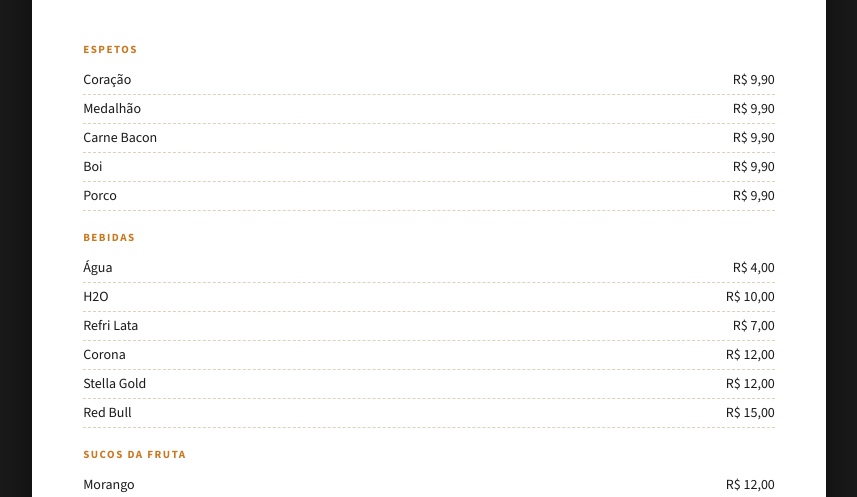
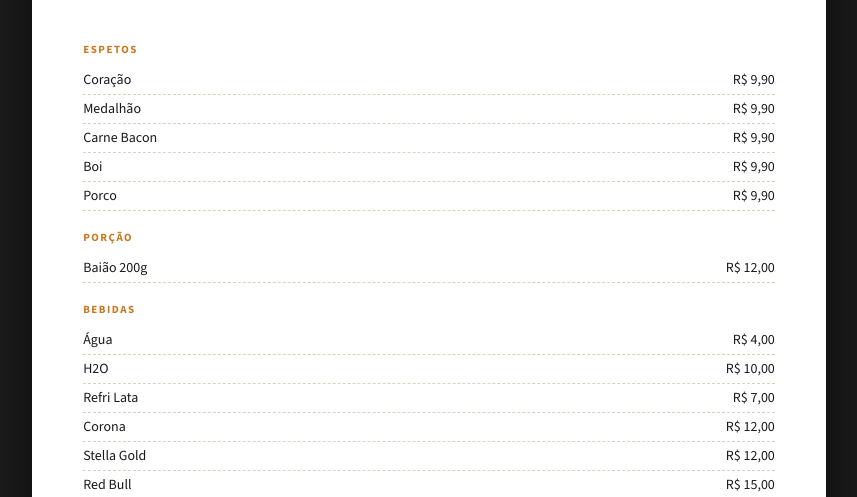
Before and after one commit to beatrizmbrm/cardapiovirtual, a plain HTML site: page index.html in a window 1280 px wide. Shown: the part 251-748 px from the top of the page, without its empty margins (211-1068 px from the left). Drawn offline with nearby package versions, Linux system fonts and the light colour scheme; a web font is replaced by a local one.

Commit message:
atualizando

```diff
--- a/index.html
+++ b/index.html
@@ -276,7 +276,12 @@
     <div class="p-item"><span class="p-item-name">Boi</span><span class="p-item-price">R$ 9,90</span></div>
     <div class="p-item"><span class="p-item-name">Porco</span><span class="p-item-price">R$ 9,90</span></div>
 
-    <div class="p-cat">Bebidas</div>
+
+
+    <div class="p-cat">Porção</div>
+        <div class="p-item"><span class="p-item-name"> Baião 200g</span><span class="p-item-price">R$ 12,00</span></div>
+
+        <div class="p-cat">Bebidas</div>
     <div class="p-item"><span class="p-item-name">Água</span><span class="p-item-price">R$ 4,00</span></div>
     <div class="p-item"><span class="p-item-name">H2O</span><span class="p-item-price">R$ 10,00</span></div>
     <div class="p-item"><span class="p-item-name">Refri Lata</span><span class="p-item-price">R$ 7,00</span></div>
```
